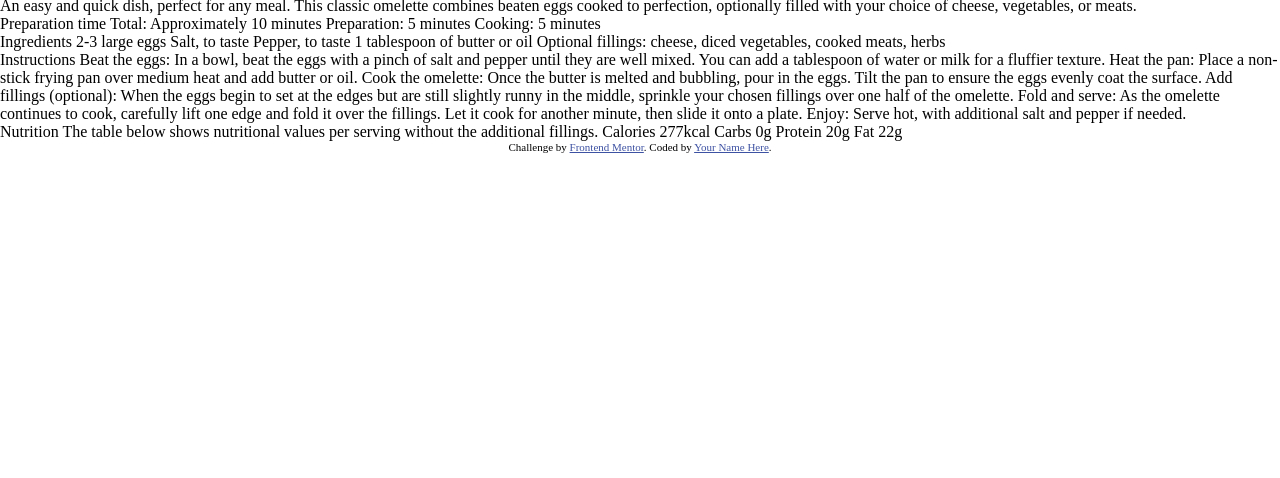
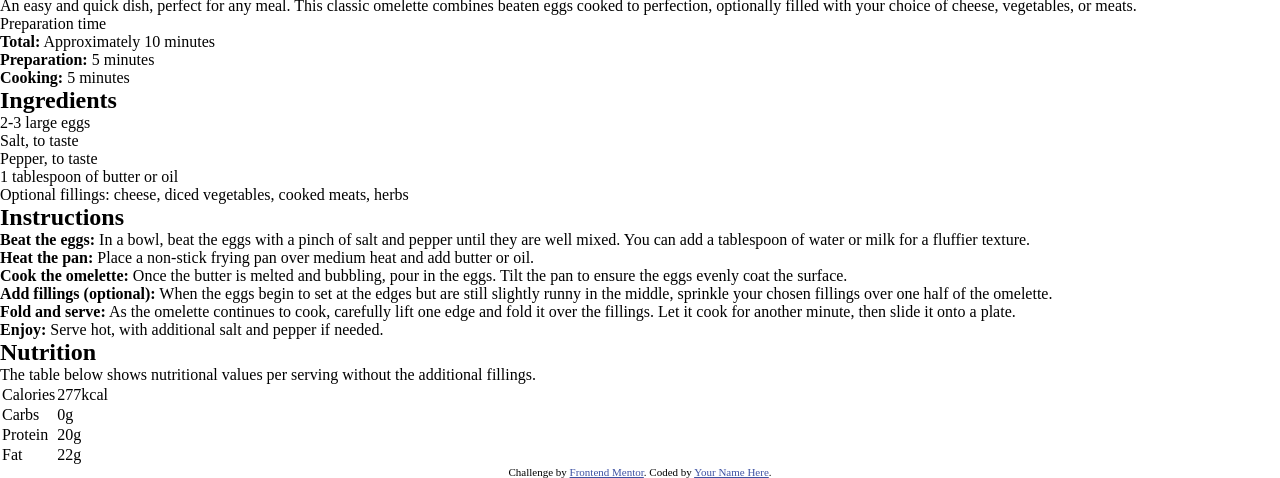
Before and after one commit to Emmanuel-Malik/axia-africa-recipe-page, a plain HTML site: page index.html in a window 1280 px wide. Shown: the part 625-1103 px from the top of the page. Before the commit the page ends 800 px from the top, so only its background shows below. Drawn offline with Linux system fonts and the light colour scheme.

Commit message:
html structure

```diff
--- a/index.html
+++ b/index.html
@@ -14,69 +14,131 @@
   <div class="container">
     <img src="/assets/images/image-omelette.jpeg" alt="Omelette Image" title="Omelette Image" loading="eager" class="omelette-image">
 
-    <h1 class="recipe-title">
+    <h1 class="section recipe-title">
       Simple Omelette Recipe
     </h1>
 
-    <section class="recipe-intro">
+    <section class="section recipe-intro">
       An easy and quick dish, perfect for any meal. This classic omelette combines beaten eggs cooked
       to perfection, optionally filled with your choice of cheese, vegetables, or meats.
     </section>
 
-    <section class="recipe-preparation-time">
+    <section class="section recipe-preparation-time">
+      <p class="preparation-title">
         Preparation time
+      </p>
 
-      Total: Approximately 10 minutes
-      Preparation: 5 minutes
-      Cooking: 5 minutes
+      <ul class="preparation-ul">
+        <li class="preparation-li">
+          <strong>Total:</strong> Approximately 10 minutes
+        </li>
+
+        <li class="preparation-li">
+          <strong>Preparation:</strong> 5 minutes
+        </li>
+
+        <li class="preparation-li">
+          <strong>Cooking:</strong> 5 minutes
+        </li>
+
+      </ul>
     </section>
 
-    <section class="recipe-ingredients">
+    <section class="section recipe-ingredients">
+      <h2 class="section-title ingredients-title">
         Ingredients
+      </h2>
 
+      <ul class="ingredients-ul">
+        <li class="ingredients-li">
           2-3 large eggs
+        </li>
+
+        <li class="ingredients-li">
           Salt, to taste
+        </li>
+
+        <li class="ingredients-li">
           Pepper, to taste
+        </li>
+
+        <li class="ingredients-li">
           1 tablespoon of butter or oil
+        </li>
+
+        <li class="ingredients-li">
           Optional fillings: cheese, diced vegetables, cooked meats, herbs
+        </li>
+
+      </ul>
     </section>
 
-    <section class="recipe-instructions">
+    <section class="section recipe-instructions">
+      <h2 class="section-title instructions-title">
         Instructions
+      </h2>
 
-      Beat the eggs: In a bowl, beat the eggs with a pinch of salt and pepper until they are well mixed.
+      <ol class="instructions-ol">
+        <li class="instructions-li">
+          <strong>Beat the eggs:</strong> In a bowl, beat the eggs with a pinch of salt and pepper until they are well mixed.
           You can add a tablespoon of water or milk for a fluffier texture.
+        </li>
 
-      Heat the pan: Place a non-stick frying pan over medium heat and add butter or oil.
+        <li class="instructions-li">
+          <strong>Heat the pan:</strong> Place a non-stick frying pan over medium heat and add butter or oil.
+        </li>
 
-      Cook the omelette: Once the butter is melted and bubbling, pour in the eggs. Tilt the pan to ensure
+        <li class="instructions-li">
+          <strong>Cook the omelette:</strong> Once the butter is melted and bubbling, pour in the eggs. Tilt the pan to ensure
           the eggs evenly coat the surface.
+        </li>
 
-      Add fillings (optional): When the eggs begin to set at the edges but are still slightly runny in the
+        <li class="instructions-li">
+          <strong>Add fillings (optional):</strong> When the eggs begin to set at the edges but are still slightly runny in the
           middle, sprinkle your chosen fillings over one half of the omelette.
+        </li>
 
-      Fold and serve: As the omelette continues to cook, carefully lift one edge and fold it over the
+        <li class="instructions-li">
+          <strong>Fold and serve:</strong> As the omelette continues to cook, carefully lift one edge and fold it over the
           fillings. Let it cook for another minute, then slide it onto a plate.
+        </li>
 
-      Enjoy: Serve hot, with additional salt and pepper if needed.
+        <li class="instructions-li">
+          <strong>Enjoy:</strong> Serve hot, with additional salt and pepper if needed.
+        </li>
+      </ol>
     </section>
 
-    <section class="recipe-nutrition">
+    <section class="section recipe-nutrition">
+      <h2 class="section-title nutrition-title">
         Nutrition
+      </h2>
 
+      <p class="table-intro">
         The table below shows nutritional values per serving without the additional fillings.
+      </p>
 
-      Calories
-      277kcal
+      <table class="nutrition-table">
+        <tr class="nutrition-tr">
+          <td class="nutrition-td">Calories</td>
+          <td class="nutrition-td"><span class="nutrition-span">277kcal</span></td>
+        </tr>
 
-      Carbs
-      0g
+        <tr class="nutrition-tr">
+          <td class="nutrition-td">Carbs</td>
+          <td class="nutrition-td"><span class="nutrition-span">0g</span></td>
+        </tr>
 
-      Protein
-      20g
+        <tr class="nutrition-tr">
+          <td class="nutrition-td">Protein</td>
+          <td class="nutrition-td"><span class="nutrition-span">20g</span></td>
+        </tr>
 
-      Fat
-      22g
+        <tr class="nutrition-tr">
+          <td class="nutrition-td">Fat</td>
+          <td class="nutrition-td"><span class="nutrition-span">22g</span></td>
+        </tr>
+      </table>
     </section>
   </div>
 
```
Lines whose indentation alone changed are shown as unchanged.
